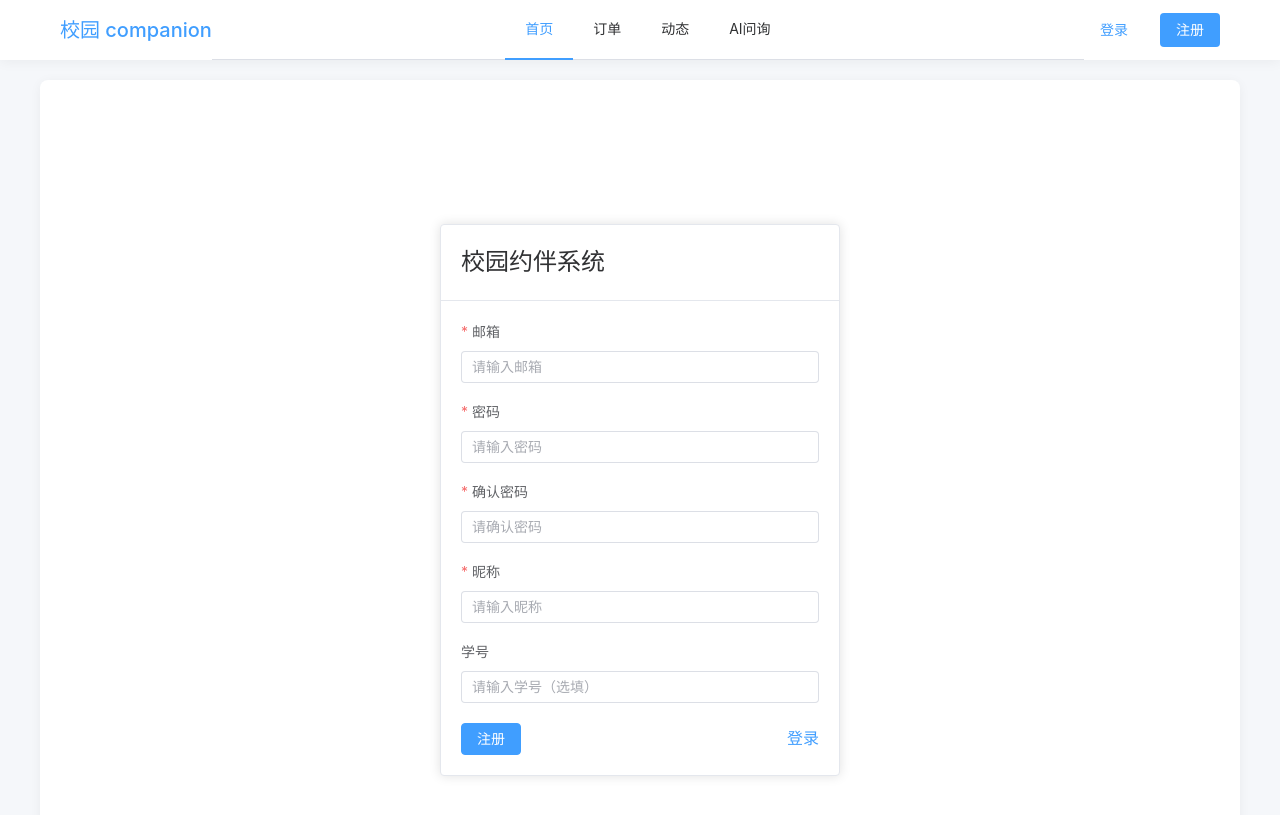
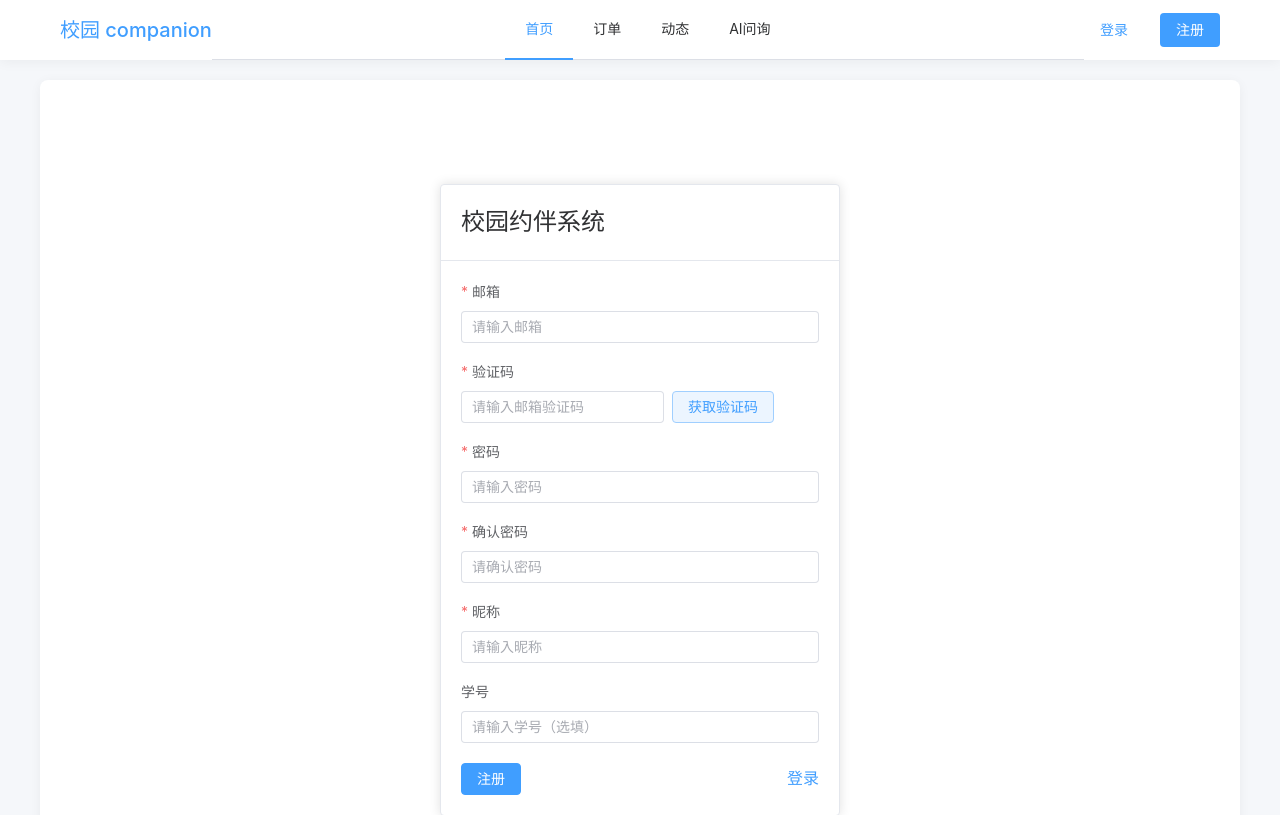
Before and after one commit to GYC-123456789/CampusActivity, a Vue app in the folder frontend/Web_vue/: page /register in a window 1280 px wide. Shown: the top 815 px of the page. Built offline with nearby package versions, Linux system fonts and the light colour scheme; no server answers.

Commit message:
修复验证码模块的报错，前端注册需要验证邮箱

```diff
--- a/frontend/Web_vue/src/services/auth.js
+++ b/frontend/Web_vue/src/services/auth.js
@@ -11,6 +11,13 @@ export const login = async (credentials) => {
 // 注册
 export const register = async (userData) => {
   const response = await api.post('/auth/register', userData)
+  return response.data
+}
+
+// 注册：发送邮箱验证码（用于注册场景）
+export const sendRegisterCode = async (email) => {
+  const encodedEmail = encodeURIComponent(email)
+  const response = await api.post(`/verify/email/${encodedEmail}`)
   return response.data
 }
 
--- a/frontend/Web_vue/src/views/RegisterView.vue
+++ b/frontend/Web_vue/src/views/RegisterView.vue
@@ -12,6 +12,25 @@
       >
         <el-form-item label="邮箱" prop="email">
           <el-input v-model="registerForm.email" placeholder="请输入邮箱" />
+        </el-form-item>
+        <el-form-item label="验证码" prop="verifycode">
+          <div class="verify-row">
+            <el-input
+              v-model="registerForm.verifycode"
+              placeholder="请输入邮箱验证码"
+              maxlength="6"
+            />
+            <el-button
+              class="verify-btn"
+              type="primary"
+              plain
+              :disabled="sendingCode || countdown > 0"
+              @click="handleSendCode"
+            >
+              <span v-if="countdown === 0">获取验证码</span>
+              <span v-else>{{ countdown }}s 后重试</span>
+            </el-button>
+          </div>
         </el-form-item>
         <el-form-item label="密码" prop="password">
           <el-input v-model="registerForm.password" type="password" placeholder="请输入密码" />
@@ -35,10 +54,11 @@
 </template>
 
 <script setup>
-import { ref, reactive } from 'vue'
+import { ref, reactive, onBeforeUnmount } from 'vue'
 import { useRouter } from 'vue-router'
 import { useAuthStore } from '../stores/auth'
 import { ElMessage } from 'element-plus'
+import { sendRegisterCode } from '../services/auth'
 
 const router = useRouter()
 const authStore = useAuthStore()
@@ -47,16 +67,25 @@ const registerFormRef = ref(null)
 
 const registerForm = reactive({
   email: '',
+  verifycode: '',
   password: '',
   confirmPassword: '',
   nickname: '',
   studentId: ''
 })
 
+const sendingCode = ref(false)
+const countdown = ref(0)
+let countdownTimer = null
+
 const registerRules = {
   email: [
     { required: true, message: '请输入邮箱', trigger: 'blur' },
     { type: 'email', message: '请输入正确的邮箱格式', trigger: 'blur' }
+  ],
+  verifycode: [
+    { required: true, message: '请输入验证码', trigger: 'blur' },
+    { min: 6, max: 6, message: '验证码为6位数字', trigger: 'blur' }
   ],
   password: [
     { required: true, message: '请输入密码', trigger: 'blur' },
@@ -80,6 +109,42 @@ const registerRules = {
   ]
 }
 
+const startCountdown = () => {
+  countdown.value = 60
+  countdownTimer = setInterval(() => {
+    if (countdown.value > 0) {
+      countdown.value -= 1
+    } else {
+      clearInterval(countdownTimer)
+      countdownTimer = null
+    }
+  }, 1000)
+}
+
+const handleSendCode = async () => {
+  if (!registerFormRef.value) return
+
+  // 只校验邮箱字段
+  await registerFormRef.value.validateField('email').catch(() => {
+    return
+  })
+
+  if (!registerForm.email) return
+
+  try {
+    sendingCode.value = true
+    await sendRegisterCode(registerForm.email)
+    ElMessage.success('验证码已发送，请查收邮箱')
+    if (!countdownTimer) {
+      startCountdown()
+    }
+  } catch (error) {
+    ElMessage.error(error?.response?.data?.message || '发送验证码失败')
+  } finally {
+    sendingCode.value = false
+  }
+}
+
 const handleRegister = async () => {
   try {
     const { confirmPassword, ...registerData } = registerForm
@@ -90,6 +155,12 @@ const handleRegister = async () => {
     ElMessage.error(error.message || '注册失败')
   }
 }
+
+onBeforeUnmount(() => {
+  if (countdownTimer) {
+    clearInterval(countdownTimer)
+  }
+})
 </script>
 
 <style scoped>
@@ -116,4 +187,13 @@ const handleRegister = async () => {
   color: #409eff;
   text-decoration: none;
 }
+
+.verify-row {
+  display: flex;
+  gap: 8px;
+}
+
+.verify-btn {
+  white-space: nowrap;
+}
 </style>
```
Also changed, not shown: 2 other files (tests, documents, lock files or other folders).
